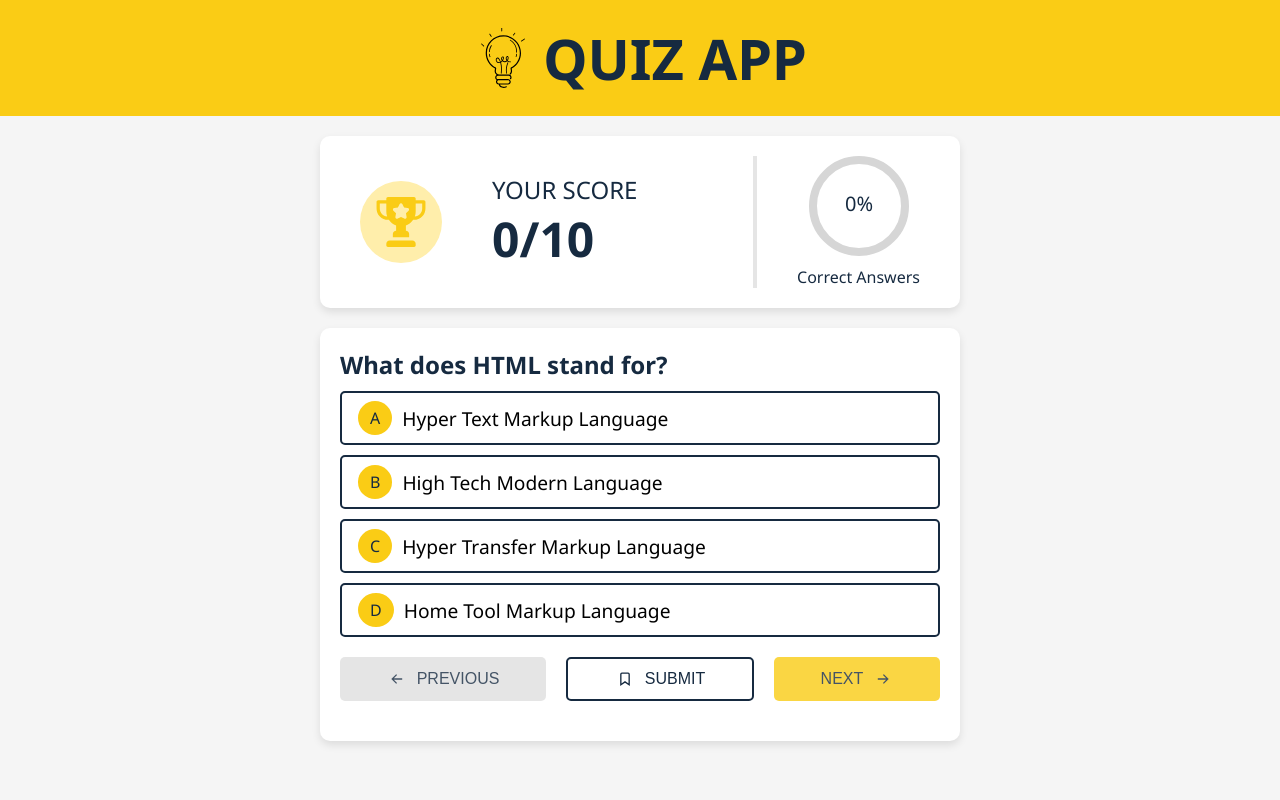
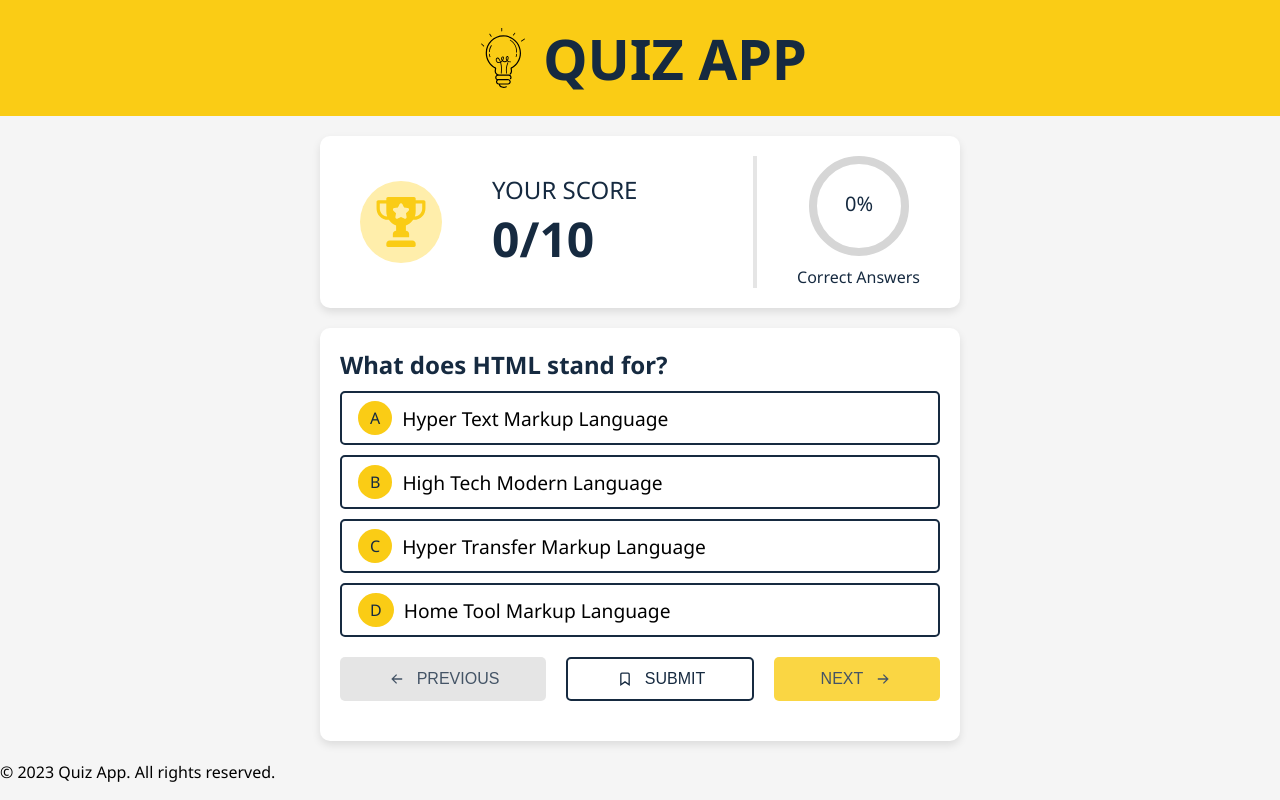
Before and after one commit to sahilkhan-777/quiz-app, a React (Vite) app: page / in a window 1280 px wide. Built offline with nearby package versions, Linux system fonts and the light colour scheme.

Commit message:
Add contents to the Footer component

```diff
--- a/src/components/Footer.jsx
+++ b/src/components/Footer.jsx
@@ -1,7 +1,8 @@
 function Footer(){
     return(
-        <>
-        </>
+        <footer>
+            <p>&copy; 2023 Quiz App. All rights reserved.</p>
+        </footer>
     )
 }
 
```
